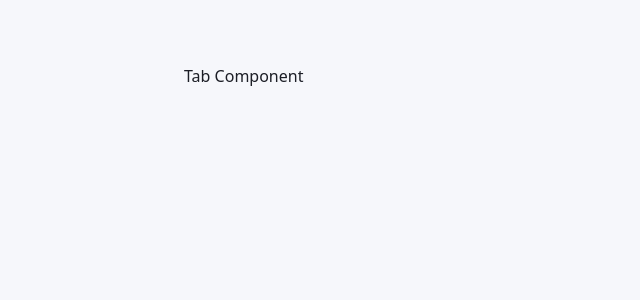
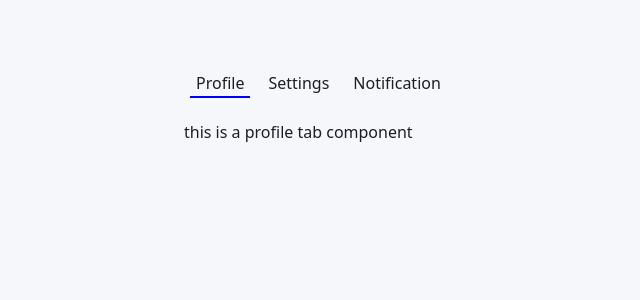
Before and after one commit to Shashwat-Mahto/Frontend-SDE-1, a React (Vite) app: page /tab in a window 1280 px wide. Shown: the top 300 px of the page, without its empty margins (0-640 px from the left). Built offline with nearby package versions, Linux system fonts and the light colour scheme.

Commit message:
tab component created

```diff
--- a/src/components/tabs/Tab.tsx
+++ b/src/components/tabs/Tab.tsx
@@ -1,7 +1,45 @@
-function Tab(){
-    return (
-        <div>Tab Component</div>
-    )
+import { useEffect, useState } from "react";
+import type { TabDataType } from "../../pages/TabPage";
+
+type tabProps = {
+  tabData: TabDataType[];
+};
+function Tab({ tabData }: tabProps) {
+
+    const [activeTab , setActiveTab] = useState<number>(tabData[0]?.id);
+    const handleTabChange = (id:number)=>{
+        if(id === activeTab) return;
+        setActiveTab(id);
+
+
+    }
+
+    const activeTabContent = tabData?.find((curr) => curr?.id === activeTab);
+
+  return (
+    <div className="container">
+      <div className="tab-container">
+        <div className="tabs">
+          {tabData?.map((tab) => (
+            <button key={tab?.id}
+            style={{
+                border:"none",
+                borderBottom: tab?.id === activeTab ? "2px solid blue" : "none",
+                 margin:"6px",
+                 background:'transparent'
+
+            }}
+            onClick={()=>handleTabChange(tab?.id)}
+            >{tab.label}</button>
+          ))}
+        </div>
+
+        {activeTabContent &&  <div>
+            <p>{activeTabContent?.content}</p>
+            </div>}
+      </div>
+    </div>
+  );
 }
 
-export default Tab
+export default Tab;
--- a/src/pages/TabPage.tsx
+++ b/src/pages/TabPage.tsx
@@ -1,7 +1,33 @@
 import Tab from "../components/tabs/Tab";
 
+export type TabDataType = {
+  id:number,
+  label:string,
+  content: string,
+}
+
+
+const tabsData:TabDataType[] = [
+  {
+    id:101,
+    label: "Profile",
+    content: "this is a profile tab component"
+  },
+
+  {
+    id:102,
+    label: "Settings",
+    content: "this is a Setting tab component"
+  },
+
+  {
+    id:103,
+    label: "Notification",
+    content: "this is a notification tab component"
+  },
+]
 function TabPage() {
-  return <Tab />;
+  return <Tab tabData={tabsData} />;
 }
 
 export default TabPage;
```
